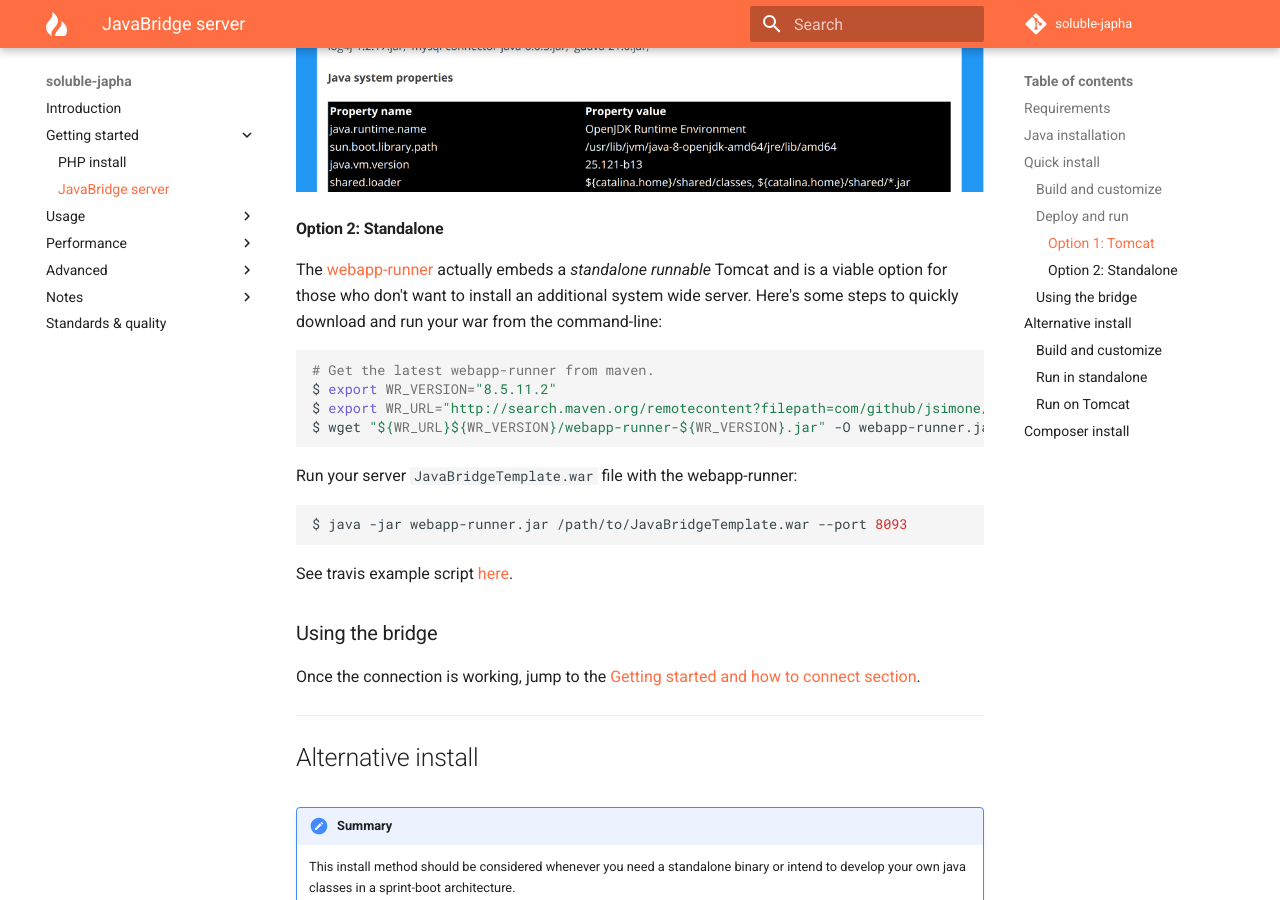
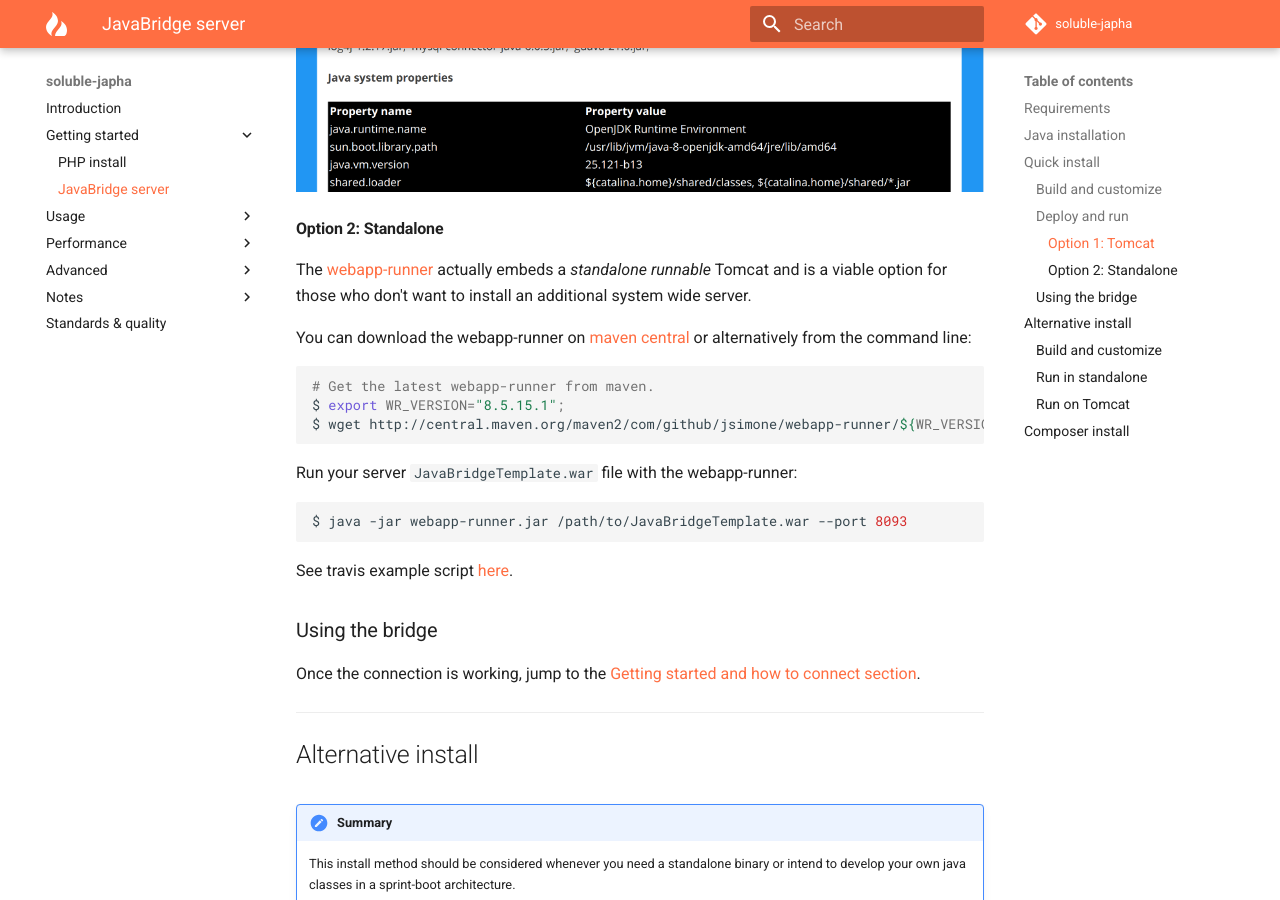
Before and after one commit to belgattitude/soluble-japha, an MkDocs documentation site: the page built from doc/install_server.md, in a window 1280 px wide and 900 px high, scrolled down 2241 px. Built offline with MkDocs 1.6.1 and Material for MkDocs 9.7.7, drawn with Linux system fonts in a browser that asks for light colours; comment, search, counter and statistics services are not loaded; old or Windows-style settings are respelled for this version of MkDocs.

Commit message:
Updated doc

````diff
--- a/doc/install_server.md
+++ b/doc/install_server.md
@@ -99,14 +99,16 @@ and check the landing page:
 
 The [webapp-runner](https://github.com/jsimone/webapp-runner) actually embeds a
 *standalone runnable* Tomcat and is a viable option for those who don't want to
-install an additional system wide server. Here's some steps to quickly download
-and run your war from the command-line:
+install an additional system wide server.
+
+You can download the webapp-runner on [maven central]() or alternatively
+from the command line:
+
 
 ```shell
 # Get the latest webapp-runner from maven.
-$ export WR_VERSION="8.5.11.2"
-$ export WR_URL="http://search.maven.org/remotecontent?filepath=com/github/jsimone/webapp-runner"
-$ wget "${WR_URL}${WR_VERSION}/webapp-runner-${WR_VERSION}.jar" -O webapp-runner.jar
+$ export WR_VERSION="8.5.15.1";
+$ wget http://central.maven.org/maven2/com/github/jsimone/webapp-runner/${WR_VERSION}/webapp-runner-${WR_VERSION}.jar" -O webapp-runner.jar
 ```
 
 Run your server `JavaBridgeTemplate.war` file with the webapp-runner:
````
Also changed, not shown: 1 other file.
